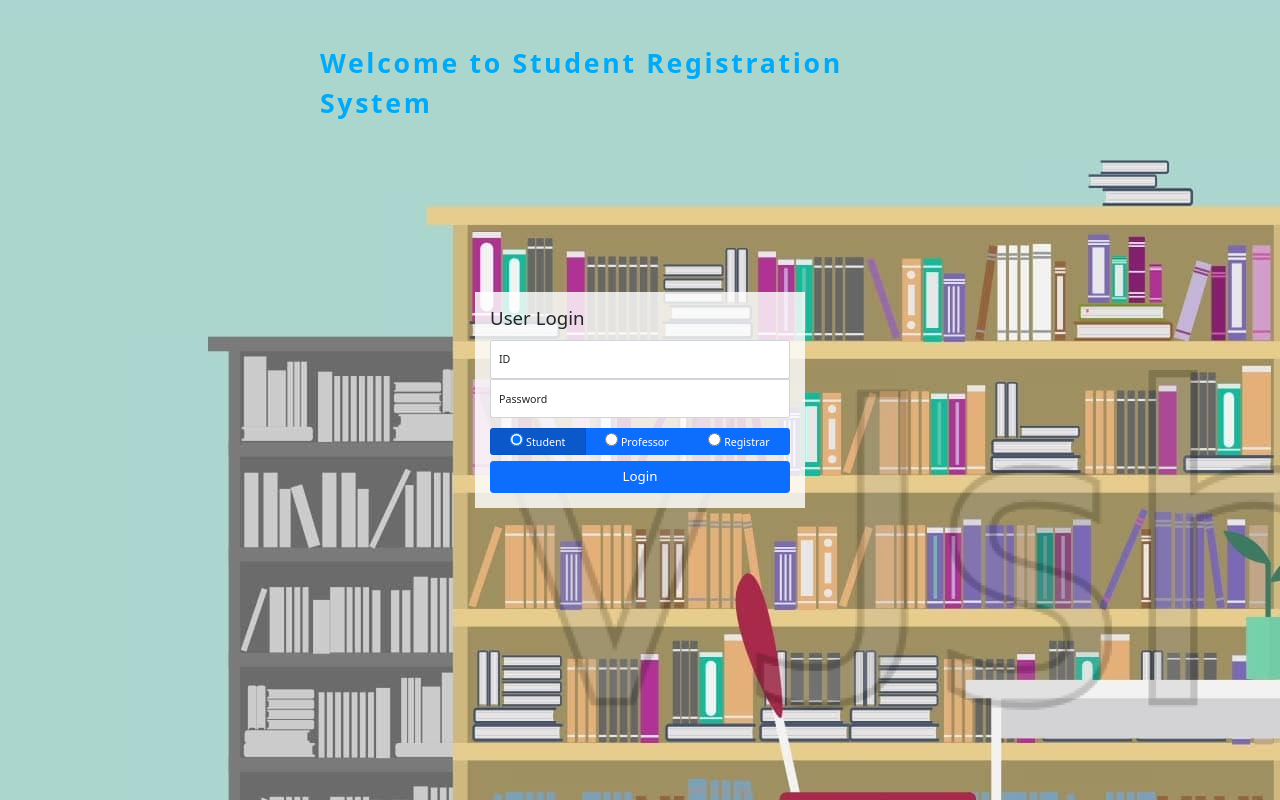
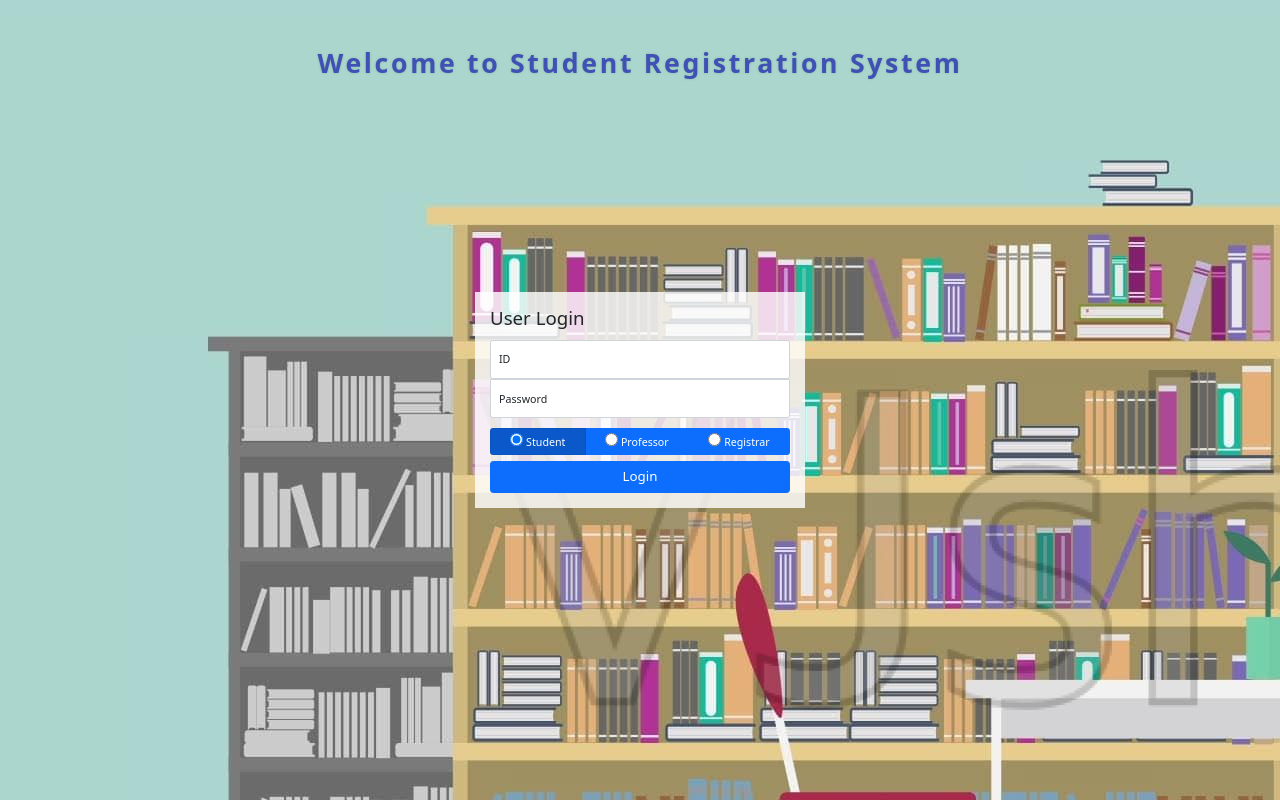
Before and after one commit to waynelee-lwc/se-course-design, a website: page static/index.html in a window 1280 px wide. Drawn offline with nearby package versions, Linux system fonts and the light colour scheme.

Commit message:
[FE]index page

```diff
--- a/static/index.css
+++ b/static/index.css
@@ -68,12 +68,15 @@ body{
 }
 
 .title{
-    position: absolute;
-    top: 4rem;
-    left: 50%;
-    transform: translateX(-50%);
-    font-size: 2.5rem;
-    font-weight: bold;
-    letter-spacing: 0.25rem;
-    color: #03a9f4;
+  position: absolute;
+  top: 4rem;
+  /* left: 5%; */
+  width: 100%;
+  text-align: center;
+  /* transform: translateX(-50%); */
+  font-size: 2.5rem;
+  font-weight: bold;
+  letter-spacing: 0.25rem;
+  color: #3f51b5;
+  text-shadow: 0px 0px 0.25rem #8ab7a9;
 }
```
